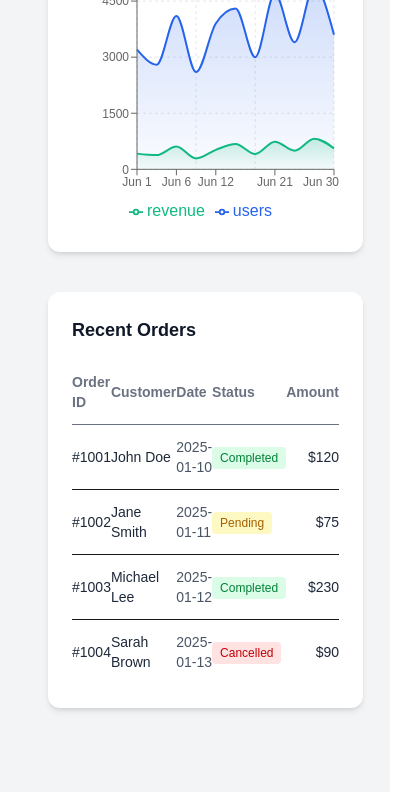
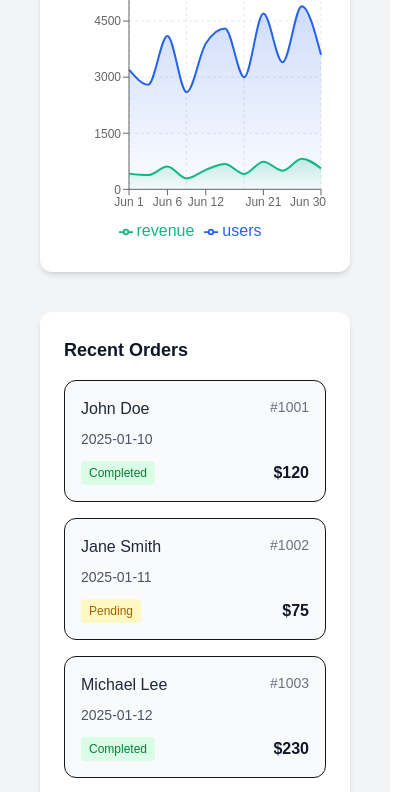
Before and after one commit to pappychullo2024/analytics-admin-dashboard, a Next.js app: page /dashboard in a window 390 px wide. Shown: the part 1156-1948 px from the top of the page, 411 px wide, since content can reach past the window. Built offline with nearby package versions, Linux system fonts and the light colour scheme.

Commit message:
made mobile view changes

```diff
--- a/src/app/(admin)/layout.js
+++ b/src/app/(admin)/layout.js
@@ -8,26 +8,31 @@ export default function AdminLayout({ children }) {
   const [sidebarOpen, setSidebarOpen] = useState(false);
 
   return (
-    <div className="flex min-h-screen bg-gray-100 relative">
+    // Root background (prevents white gaps on mobile)
+    <div className="min-h-screen bg-gray-100">
+      <div className="flex min-h-screen relative">
         {/* Sidebar */}
         <Sidebar open={sidebarOpen} onClose={() => setSidebarOpen(false)} />
 
-      {/* Main content */}
-      <div className="flex-1">
+        {/* Content wrapper */}
+        <div className="flex-1 flex flex-col">
           {/* Mobile top bar */}
-        <div className="md:hidden flex items-center justify-between bg-white border-b px-4 py-3">
+          <header className="md:hidden flex items-center justify-between bg-white border-b px-4 py-3">
             <button
               onClick={() => setSidebarOpen(true)}
-            className=" text-gray-800 p-2 rounded-lg hover:bg-gray-100"
+              className="p-2 rounded-lg text-gray-800 hover:bg-gray-100 active:scale-95 transition"
             >
               <Menu size={22} />
             </button>
-          <span className="text-sm font-semibold text-gray-800">
+
+            <span className="text-sm font-semibold text-gray-900">
               Analytics Dashboard
             </span>
+          </header>
+
+          {/* Main content */}
+          <main className="flex-1 p-4 md:p-6 bg-gray-100">{children}</main>
         </div>
-
-        <main className="p-6">{children}</main>
       </div>
     </div>
   );
--- a/src/components/DataTable.jsx
+++ b/src/components/DataTable.jsx
@@ -37,7 +37,7 @@ export default function DataTable() {
         Recent Orders
       </h2>
 
-      <div className="overflow-x-auto">
+      <div className="overflow-x-auto hidden md:block">
         <table className="w-full text-sm text-left">
           <thead className="border-b text-gray-500">
             <tr>
@@ -78,6 +78,39 @@ export default function DataTable() {
           </tbody>
         </table>
       </div>
+      {/* Mobile Orders */}
+      <div className="md:hidden space-y-4">
+        {orders.map((order) => (
+          <div key={order.id} className="bg-gray-50 rounded-xl p-4 border">
+            <div className="flex justify-between mb-2">
+              <span className="font-medium text-gray-800">
+                {order.customer}
+              </span>
+              <span className="text-sm text-gray-500">{order.id}</span>
+            </div>
+
+            <div className="text-sm text-gray-600 mb-3">{order.date}</div>
+
+            <div className="flex justify-between items-center">
+              <span
+                className={`px-2 py-1 rounded text-xs font-medium ${
+                  order.status === "Completed"
+                    ? "bg-green-100 text-green-700"
+                    : order.status === "Pending"
+                    ? "bg-yellow-100 text-yellow-700"
+                    : "bg-red-100 text-red-700"
+                }`}
+              >
+                {order.status}
+              </span>
+
+              <span className="font-semibold text-gray-900">
+                {order.amount}
+              </span>
+            </div>
+          </div>
+        ))}
+      </div>
     </div>
   );
 }
```
Lines whose indentation alone changed are shown as unchanged.
